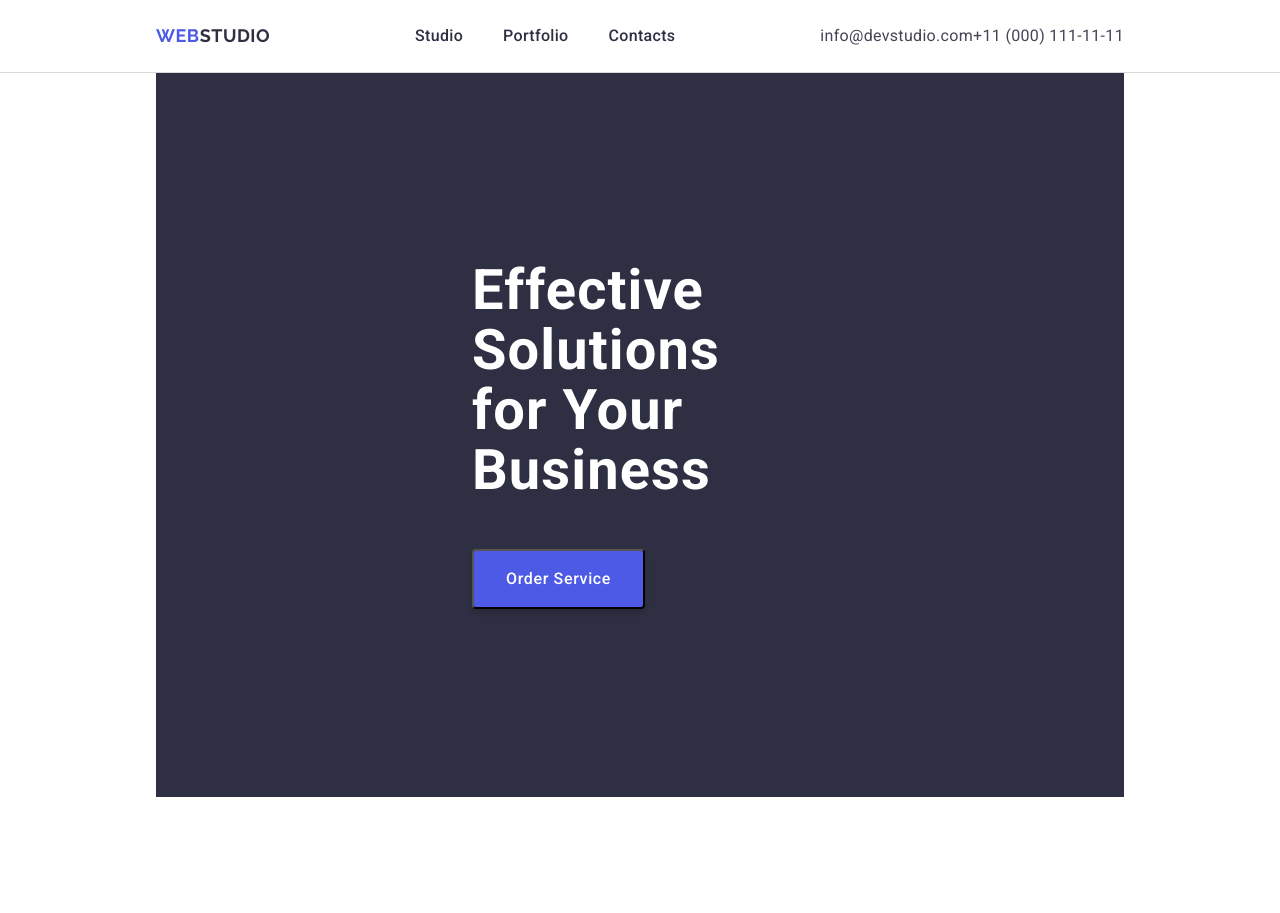
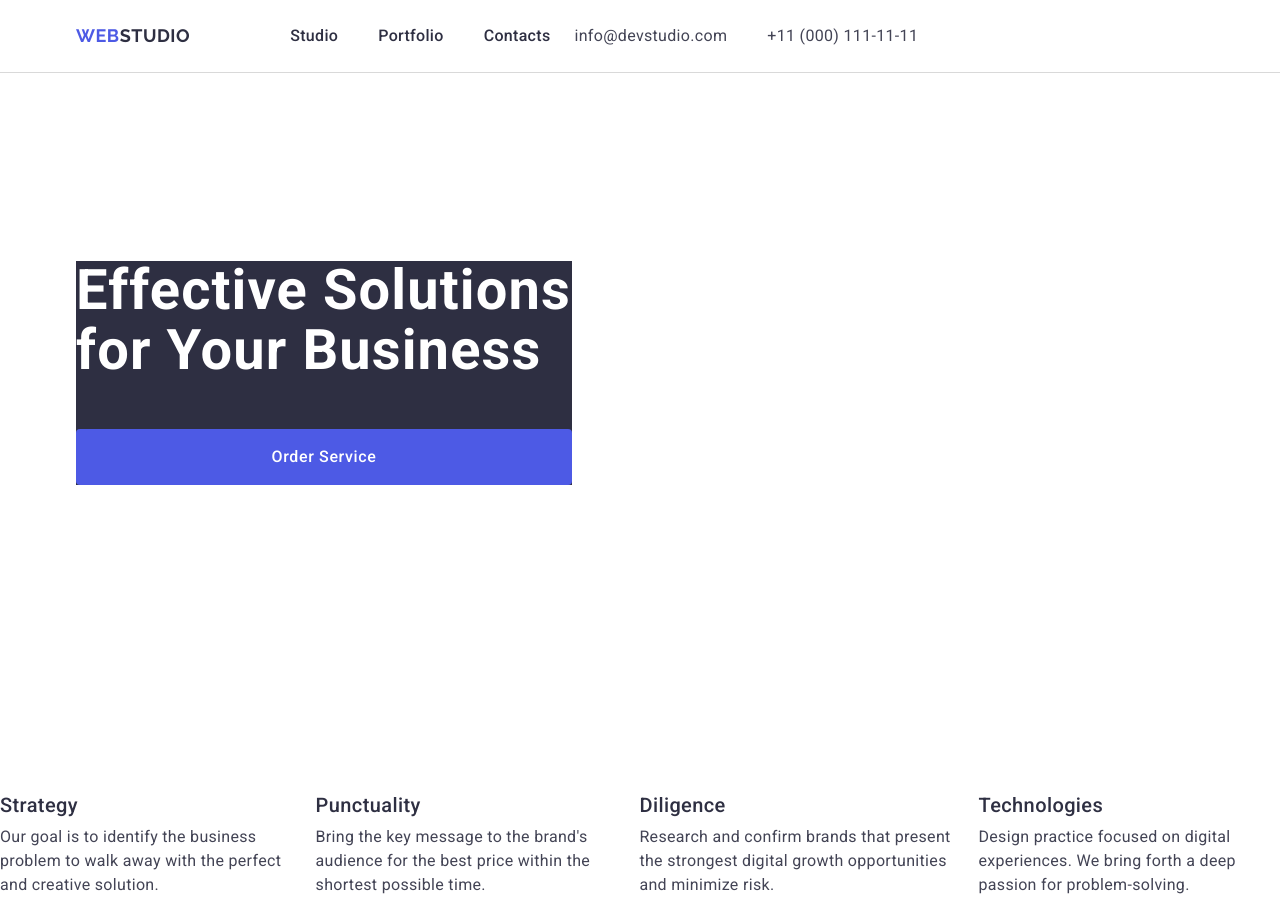
Before and after one commit to IrinaPapulova/goit-markup-hw-03, a plain HTML site: page index.html in a window 1280 px wide. Shown: the top 913 px of the page. Drawn offline with nearby package versions, Linux system fonts and the light colour scheme.

Commit message:
add mistake 1

```diff
--- a/css/style.css
+++ b/css/style.css
@@ -35,15 +35,15 @@ ul li {
 }
 
 .container {
+  display: flex;
   max-width: 1158px;
   padding-left: 15px;
   padding-right: 15px;
-  margin-left: 141px;
-  margin-right: 141px;
+  margin: 0 auto;
 }
 
 /*header*/
-header {
+.header {
   border-bottom: 1px solid #d9d9d9;
 }
 .header-container {
@@ -52,12 +52,11 @@ header {
   align-items: center;
   gap: 24px;
 }
-.nav-container {
-}
 
 .nav-item {
   display: flex;
   gap: 24px;
+  align-items: center;
   flex-grow: 1;
 }
 
@@ -73,9 +72,10 @@ header {
   color: #4d5ae5;
   display: flex;
   align-items: center;
+  margin-right: 76px;
 }
 
-.header-item {
+.nav-menu {
   display: flex;
   flex-grow: 1;
   justify-content: center;
@@ -86,7 +86,7 @@ span {
   color: #2e2f42;
 }
 
-.nav-list {
+.menu-list {
   color: #2e2f42;
   font-weight: 500;
   text-decoration: none;
@@ -105,8 +105,9 @@ span {
   display: flex;
 }
 
-.header-item-link {
+.address-menu {
   display: flex;
+  gap: 40px;
   padding-top: 24px;
   padding-bottom: 24px;
 }
@@ -128,7 +129,7 @@ address a {
 
 /*Hero image section*/
 .hero {
-  padding-bottom: 120px;
+ padding: 188px 0;
 }
 
 .container-hero {
@@ -136,7 +137,7 @@ address a {
   background-color: #2e2f42;
   display: flex;
   flex-direction: column;
-  padding: 188px 316px;
+
 }
 
 .hero-title {
@@ -153,9 +154,7 @@ address a {
   flex-shrink: 0;
 }
 
-.container-button-order {
-  display: flex;
-}
+
 
 .button-order {
   font-family: Roboto, sans-serif;
@@ -167,9 +166,12 @@ address a {
   font-weight: 500;
   line-height: 1.5;
   letter-spacing: 0.04em;
+  display: block;
+  min-width: 169px;
+  height: 56px;
+  border: none;
   padding: 16px 32px;
   border-radius: 4px;
-  box-shadow: 0px 4px 4px 0px rgba(0, 0, 0, 0.15);
 }
 
 .button-order:hover,
@@ -180,14 +182,13 @@ address a {
 /*Our value*/
 /*hidden title*/
 
+.section-our-values {
+  padding: 120px 0;
+}
+
 .container-our-values {
   display: flex;
-  max-width: 1158px;
-
-  margin-left: 141px;
-  margin-right: 141px;
-  padding: 0 15px 120px;
-}
+  }
 
 .title-our-values {
   position: absolute;
@@ -211,7 +212,7 @@ address a {
   display: flex;
   flex-direction: column;
   align-content: center;
-  width: calc((100% - 102px) / 4);
+  width: calc((100% - 72px) / 4)
   gap: 24px;
 }
 
@@ -367,6 +368,7 @@ address a {
 .footer {
   background-color: #2e2f42;
   color: #f4f4fd;
+  padding: 100px 0;
 }
 
 .web-logo {
@@ -376,11 +378,13 @@ address a {
   display: flex;
   flex-direction: column;
 }
-.logofoter {
-  padding-top: 101.5px;
-  margin-bottom: 17.5px;
-}
+
 .text-footer {
   max-width: 264px;
-  padding-bottom: 100px;
+
 }
+
+.logows-footer {
+  display: inline-block;
+  margin-bottom: 16px;
+}
--- a/index.html
+++ b/index.html
@@ -14,38 +14,41 @@
     <!--Styles-->
     <link
       rel="stylesheet"
-      href="https://cdnjs.cloudflare.com/ajax/libs/modern-normalize/2.0.0/modern-normalize.css"
-      integrity="sha512-gA2Bvu0/hw4oj0Lp8ZHjK+o3S4BE5m8d/wNVy6ktKLhHKPpWLQwv9ixzuWirWOakoJqlBdePq2NhoCaUOQ5npQ=="
+      href="https://cdnjs.cloudflare.com/ajax/libs/modern-normalize/2.0.0/modern-normalize.min.css"
+      integrity="sha512-4xo8blKMVCiXpTaLzQSLSw3KFOVPWhm/TRtuPVc4WG6kUgjH6J03IBuG7JZPkcWMxJ5huwaBpOpnwYElP/m6wg=="
       crossorigin="anonymous"
       referrerpolicy="no-referrer"
     />
+
     <link rel="stylesheet" href="./css/style.css" />
   </head>
 
   <body>
     <!--Header-->
 
-    <header>
+    <header class="header">
       <div class="container">
         <div class="header-container">
           <nav class="nav-item">
-            <a class="logows" href="./index.html"> Web<span>Studio </span></a>
-            <ul class="header-item">
+            <a class="logows" href="./index.html">
+              Web<span class="logo-studio">Studio </span></a
+            >
+            <ul class="nav-menu">
               <li class="header-list">
-                <a class="nav-list" href="./index.html">Studio</a>
+                <a class="menu-list" href="./index.html">Studio</a>
               </li>
               <li class="header-list">
-                <a class="nav-list" href="">Portfolio</a>
+                <a class="menu-list" href="">Portfolio</a>
               </li>
               <li class="header-list">
-                <a class="nav-list" href="">Contacts</a>
+                <a class="menu-list" href="">Contacts</a>
               </li>
             </ul>
           </nav>
 
           <address class="address-item">
             <div class="container-address">
-              <ul class="header-item-link">
+              <ul class="address-menu">
                 <li class="header-list-address">
                   <a class="address-link" href="mailto:info@devstudio.com"
                     >info@devstudio.com</a
@@ -70,9 +73,8 @@
         <div class="container">
           <div class="container-hero">
             <h1 class="hero-title">Effective Solutions for Your Business</h1>
-            <div class="container-button-order">
-              <button class="button-order" type="button">Order Service</button>
-            </div>
+
+            <button class="button-order" type="button">Order Service</button>
           </div>
         </div>
       </section>
@@ -255,7 +257,7 @@
       <div class="container">
         <div class="container-footer">
           <div class="logofoter">
-            <a class="logows" href="./index.html">
+            <a class="logows-footer" href="./index.html">
               Web<span class="web-logo">Studio </span></a
             >
           </div>
```
